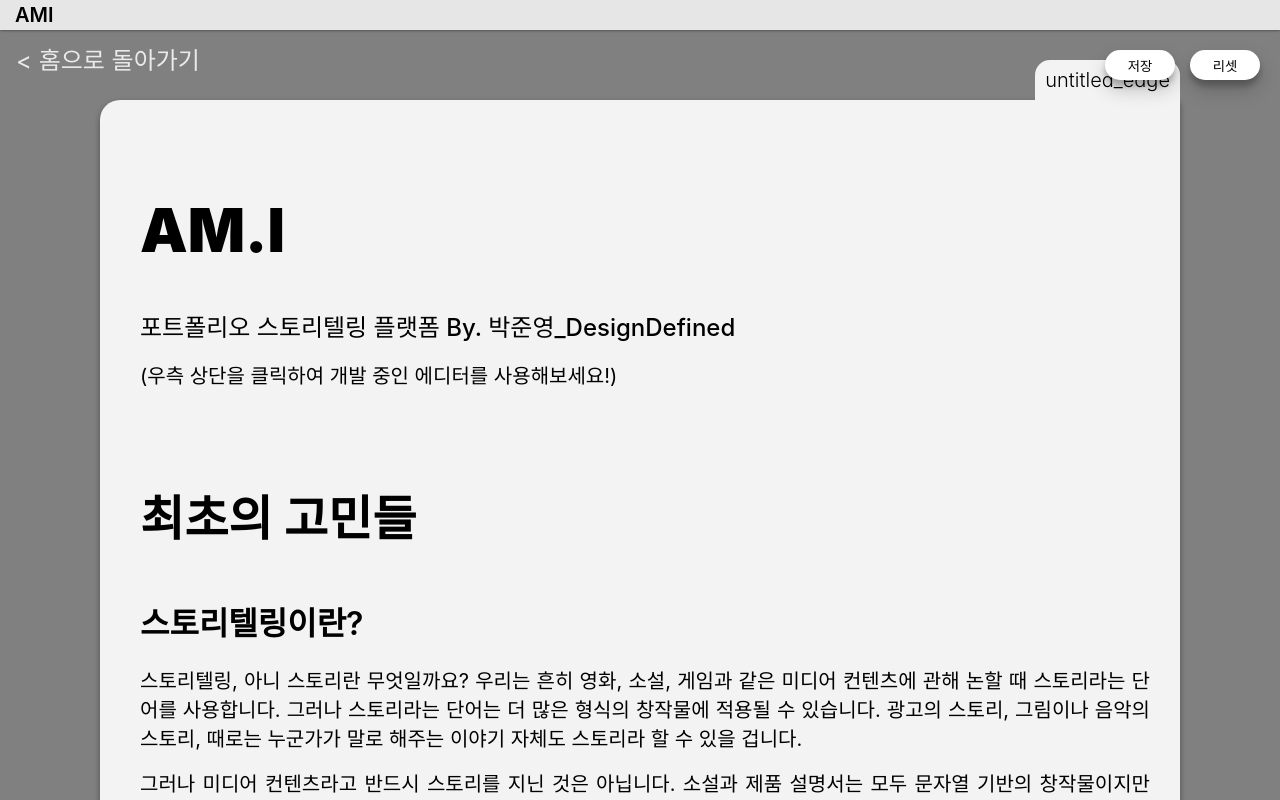
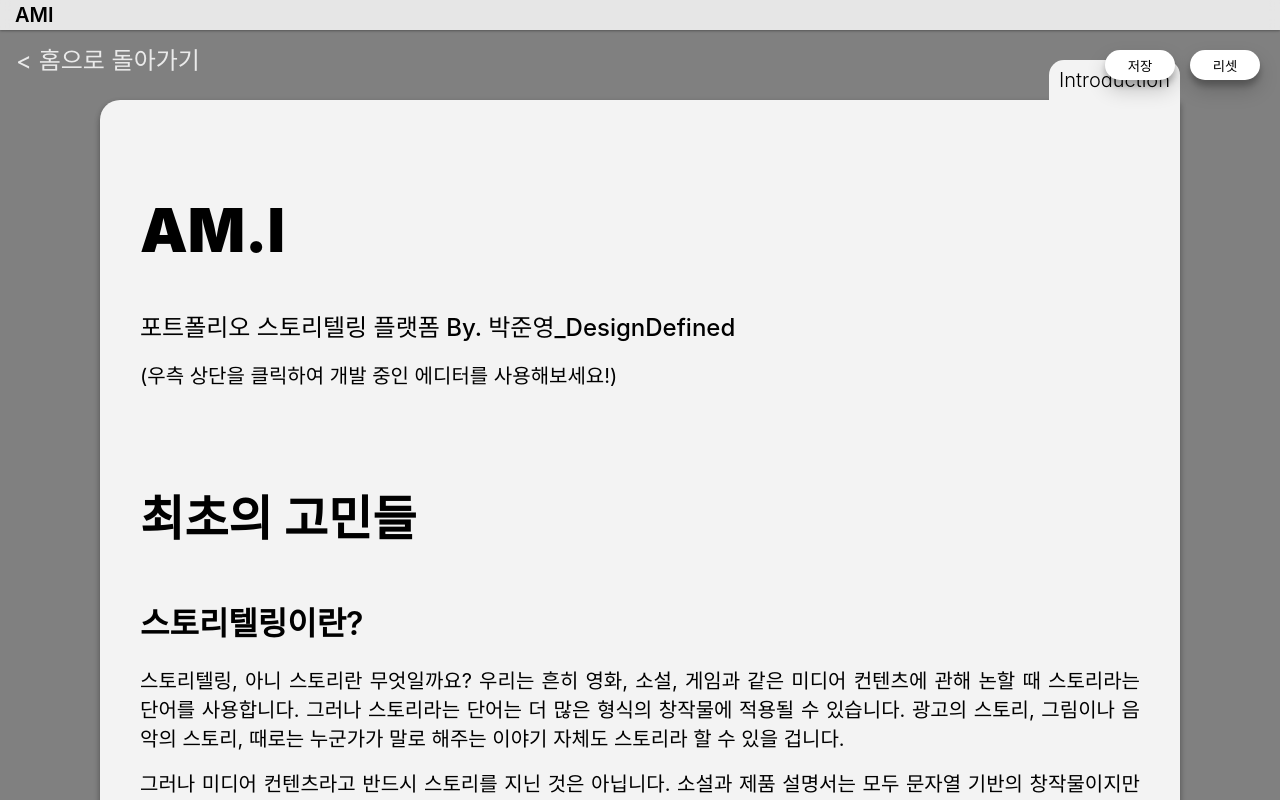
Before and after one commit to designDefined/ami, a Next.js app: page /project in a window 1280 px wide. Shown: the top 800 px of the page. Built offline with nearby package versions, Linux system fonts and the light colour scheme; a web font is replaced by a local one.

Commit message:
fix: style error and edge name

```diff
--- a/components/project/EdgeMemo/MemoMarkDown/MemoMarkDown.module.scss
+++ b/components/project/EdgeMemo/MemoMarkDown/MemoMarkDown.module.scss
@@ -35,9 +35,7 @@
   //sizing
   width:100%;
   min-height:2em;
-  padding-left:10px;
-  padding-top: 0.4em;
-  padding-bottom:0.4em;
+  padding: 0.4em 10px;
   //inside
   display: flex;
   align-items: center;
--- a/data/introduction.ts
+++ b/data/introduction.ts
@@ -11,7 +11,7 @@ export const introduction: Project = {
     {
       id: "8L8-s7IZEI",
       type: "clean",
-      name: "untitled_edge",
+      name: "Introduction",
       contents: [
         {
           id: "xDXvSE6lbA",
```
